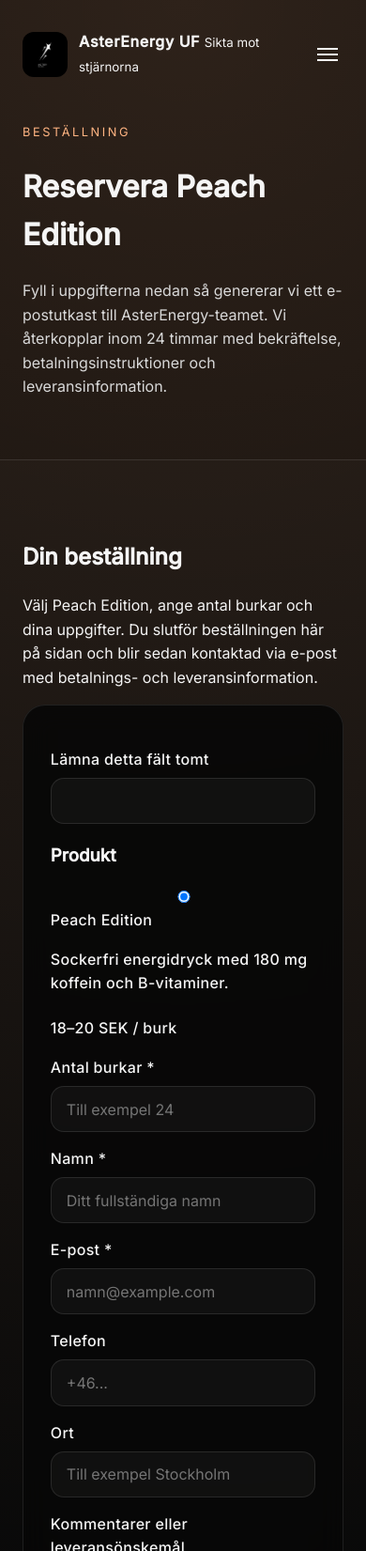
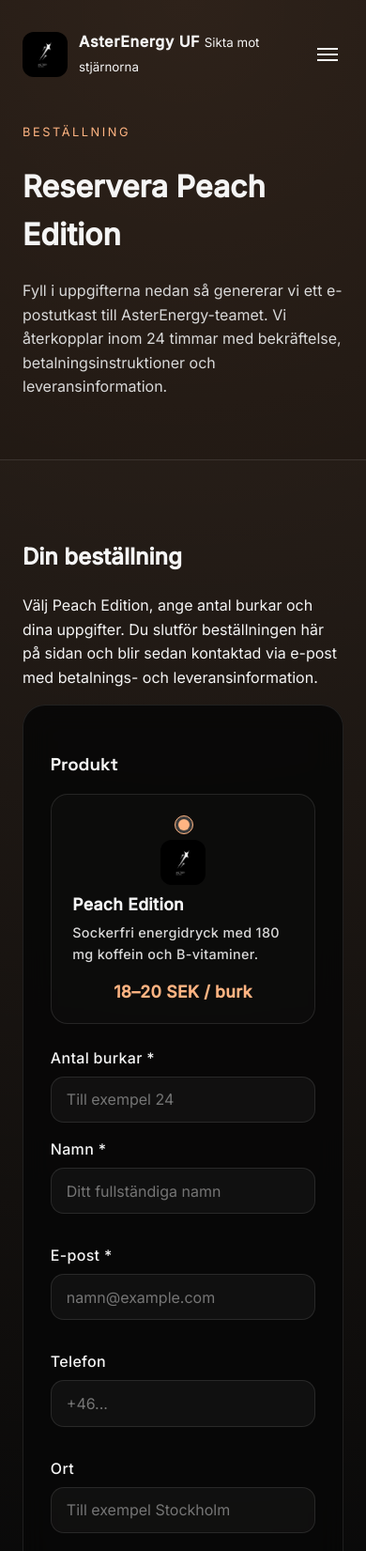
Before and after one commit to sugantheepanvaathaapan-cmyk/asterenergy, a plain HTML site: page order.html in a window 390 px wide. Shown: the top 1651 px of the page at 94% size. Drawn offline with Linux system fonts and the light colour scheme.

Commit message:
Add files via upload

```diff
--- a/order.html
+++ b/order.html
@@ -54,19 +54,31 @@
               slutför beställningen här på sidan och blir sedan kontaktad via
               e-post med betalnings- och leveransinformation.
             </p>
+            <!--
+              INSTRUKTIONER FÖR FORMSPREE:
+              1. Gå till https://formspree.io och skapa ett GRATIS konto
+              2. Klicka "New Form" → välj "Email notifications"
+              3. Kopiera din Form ID (ser ut som: xpzgkqyz)
+              4. Ersätt "YOUR_FORM_ID" nedan med din Form ID
+              5. Lägg till din e-post (Aster.energy@outlook.com) i Formspree-inställningarna
+
+              Formuläret fungerar redan nu och visar bekräftelsesidan,
+              men du måste konfigurera Formspree för att få e-postmeddelanden.
+            -->
             <form
+              id="order-form"
               name="asterenergy-order"
               method="POST"
-              data-netlify="true"
-              netlify-honeypot="bot-field"
+              action="https://formspree.io/f/YOUR_FORM_ID"
               class="order-form"
-              action="tack.html"
             >
-              <input type="hidden" name="form-name" value="asterenergy-order" />
+              <input type="hidden" name="_subject" value="Ny beställning från AsterEnergy UF" />
+              <input type="hidden" name="_next" value="tack.html" />
+              <input type="hidden" name="_format" value="plain" />
               <p class="hidden-field">
                 <label>
                   Lämna detta fält tomt
-                  <input name="bot-field" />
+                  <input name="_gotcha" tabindex="-1" autocomplete="off" />
                 </label>
               </p>
 
@@ -79,6 +91,7 @@
                     value="Peach Edition – 180 mg koffein, sockerfri"
                     checked
                   />
+                  <img src="assets_logo.png.jpg" alt="AsterEnergy logo" class="product-logo" />
                   <div>
                     <span>Peach Edition</span>
                     <p>Sockerfri energidryck med 180 mg koffein och B-vitaminer.</p>
--- a/script.js
+++ b/script.js
@@ -2,17 +2,28 @@
 const navLinks = document.querySelector(".nav-links");
 const buttons = document.querySelectorAll(".btn");
 
-navToggle?.addEventListener("click", () => {
-  navLinks?.classList.toggle("active");
-  navToggle.classList.toggle("open");
-});
+if (navToggle && navLinks) {
+  navToggle.addEventListener("click", (e) => {
+    e.stopPropagation();
+    navLinks.classList.toggle("active");
+    navToggle.classList.toggle("open");
+  });
 
-document.querySelectorAll(".nav-links a").forEach((link) => {
-  link.addEventListener("click", () => {
-    navLinks?.classList.remove("active");
-    navToggle.classList.remove("open");
+  document.querySelectorAll(".nav-links a").forEach((link) => {
+    link.addEventListener("click", (e) => {
+      navLinks.classList.remove("active");
+      navToggle.classList.remove("open");
+    });
   });
-});
+
+  // Close menu when clicking outside
+  document.addEventListener("click", (e) => {
+    if (!navLinks.contains(e.target) && !navToggle.contains(e.target)) {
+      navLinks.classList.remove("active");
+      navToggle.classList.remove("open");
+    }
+  });
+}
 
 buttons.forEach((btn) => {
   btn.addEventListener("mousemove", (event) => {
@@ -51,3 +62,20 @@
     }
   });
 });
+
+// Handle form submission with redirect to confirmation page
+const orderForm = document.querySelector("#order-form");
+if (orderForm) {
+  orderForm.addEventListener("submit", async (e) => {
+    // If Formspree ID is still placeholder, just redirect to confirmation
+    const formAction = orderForm.getAttribute("action");
+    if (formAction && formAction.includes("YOUR_FORM_ID")) {
+      e.preventDefault();
+      // Still submit the form data but redirect immediately
+      window.location.href = "tack.html";
+      return;
+    }
+    // If Formspree is configured, let it handle normally
+    // Formspree will redirect to tack.html automatically via _next parameter
+  });
+}
--- a/styles.css
+++ b/styles.css
@@ -53,6 +53,8 @@
   align-items: center;
   justify-content: space-between;
   gap: 1rem;
+  position: relative;
+  z-index: 1000;
 }
 
 .logo-group {
@@ -79,6 +81,8 @@
   align-items: center;
   margin: 0;
   padding: 0;
+  position: relative;
+  z-index: 1001;
 }
 
 .nav-links a {
@@ -480,6 +484,76 @@
   resize: vertical;
 }
 
+.hidden-field {
+  display: none !important;
+}
+
+.product-chooser {
+  margin-bottom: 1.5rem;
+}
+
+.product-chooser h3 {
+  margin-bottom: 1rem;
+  font-family: var(--font-heading);
+}
+
+.product-option {
+  display: grid;
+  grid-template-columns: auto auto 1fr auto;
+  align-items: center;
+  gap: 1rem;
+  padding: 1.2rem 1.4rem;
+  border-radius: 18px;
+  border: 1px solid var(--border);
+  background: rgba(255, 255, 255, 0.02);
+  cursor: pointer;
+  transition: background 0.2s ease, border-color 0.2s ease;
+}
+
+.product-option:hover {
+  background: rgba(255, 255, 255, 0.04);
+  border-color: var(--peach);
+}
+
+.product-option input[type="radio"] {
+  accent-color: var(--peach);
+  width: 20px;
+  height: 20px;
+  cursor: pointer;
+}
+
+.product-logo {
+  width: 48px;
+  height: 48px;
+  border-radius: 12px;
+  object-fit: contain;
+}
+
+.product-option span {
+  font-weight: 600;
+  font-size: 1.1rem;
+}
+
+.product-option p {
+  margin: 0.25rem 0 0;
+  font-size: 0.9rem;
+  color: var(--muted);
+}
+
+.product-price {
+  font-size: 0.95rem;
+  color: var(--peach);
+  font-weight: 600;
+  white-space: nowrap;
+}
+
+.order-details-grid {
+  display: grid;
+  grid-template-columns: repeat(auto-fit, minmax(180px, 1fr));
+  gap: 1rem;
+  margin: 1rem 0 0.5rem;
+}
+
 .order-form-actions {
   display: flex;
   flex-wrap: wrap;
@@ -546,6 +620,8 @@
     border-radius: 16px;
     border: 1px solid var(--border);
     display: none;
+    z-index: 1002;
+    pointer-events: auto;
   }
 
   .nav-links.active {
@@ -566,4 +642,14 @@
   .order-form-actions {
     flex-direction: column;
   }
+
+  .product-option {
+    grid-template-columns: auto auto 1fr;
+    gap: 0.8rem;
+  }
+
+  .product-price {
+    grid-column: 1 / -1;
+    margin-top: 0.5rem;
+  }
 }
```
